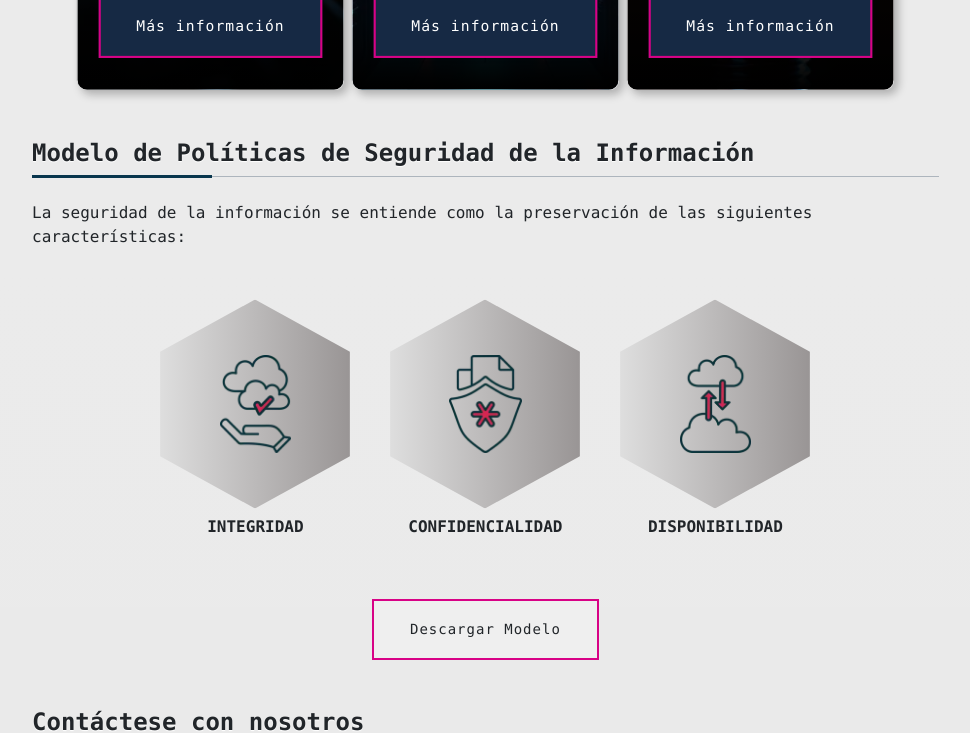
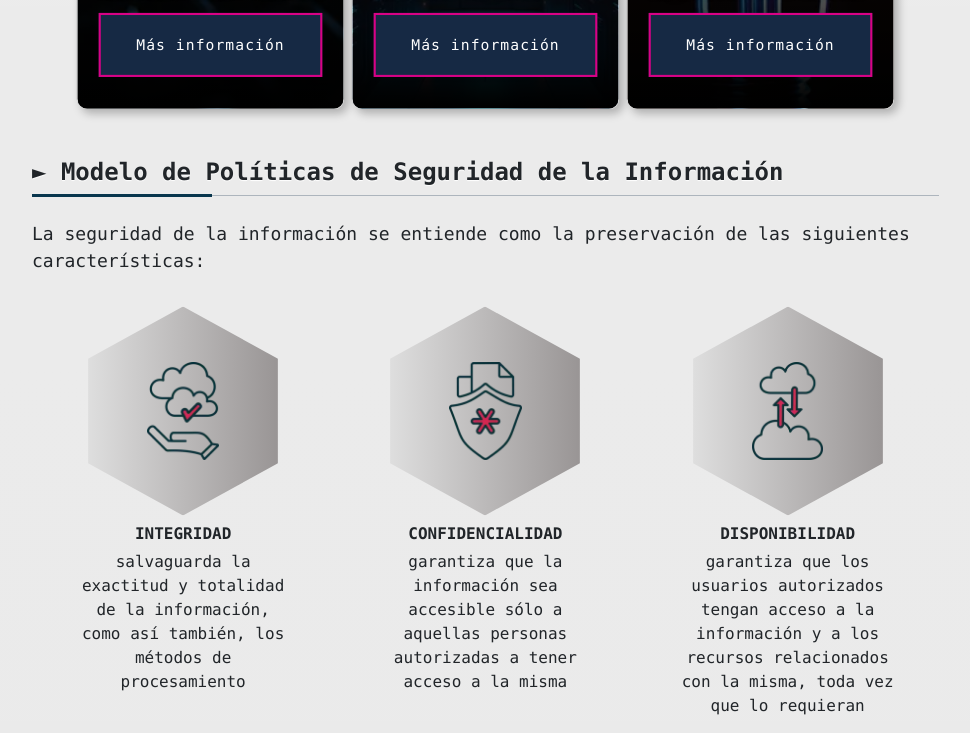
Before and after one commit to hernanr9317/sampleFrontendNextJs, a Next.js app: page / in a window 1280 px wide. Shown: the part 1160-1893 px from the top of the page, without its empty margins (12-982 px from the left). Built offline with nearby package versions, Linux system fonts and the light colour scheme; no server answers.

Commit message:
finish update landing page

```diff
--- a/components/Info/index.jsx
+++ b/components/Info/index.jsx
@@ -7,7 +7,7 @@ import normativa from '../../public/assets/info/normativa.webp';
 export const Info = () => {
   return (
     <div id="info" className="container-fluid mt-5 mb-5 infoContainer">
-      <h1 className="heading-1">Informáte</h1>
+      <h1 className="heading-1">► Informáte</h1>
       <div className="divider-1">
         {' '}
         <span></span>
--- a/components/Info/styles.scss
+++ b/components/Info/styles.scss
@@ -8,9 +8,9 @@
 
 /* Remove default margin */
 // h2,
-// p {
-//   margin: 0;
-// }
+p {
+  font-size: 18px;
+}
 
 h2 {
   font-size: 24px;
@@ -32,6 +32,10 @@ p.card__description {
 .container {
   padding-left: 0;
   padding-right: 0;
+
+  @include tablet {
+    margin-top: 32px;
+  }
 }
 
 .col-container{
--- a/components/ModeloSeguridad/ModelCol.jsx
+++ b/components/ModeloSeguridad/ModelCol.jsx
@@ -1,10 +1,11 @@
-export const ModelCol = ({title, src}) => {
+export const ModelCol = ({title, description, src}) => {
   return (
     // <>
-      <li className="honeycomb-cell">
-        <img className="honeycomb-cell__image" src={src.src} alt={title} />
-        <div className="honeycomb-cell__title">{title}</div>
-      </li>
+    <li className="honeycomb-cell">
+      <img className="honeycomb-cell__image" src={src.src} alt={title} />
+      <div className="honeycomb-cell__title">{title}</div>
+      <p className="honeycomb-cell__description">{description}</p>
+    </li>
     // </>
   );
 };
--- a/components/ModeloSeguridad/index.jsx
+++ b/components/ModeloSeguridad/index.jsx
@@ -27,7 +27,7 @@ export const ModeloSeguridad = () => {
     <div id="modelo" className="container-fluid modeloContainer">
       <Container>
         <h1 className="heading-1">
-          Modelo de Políticas de Seguridad de la Información
+          ► Modelo de Políticas de Seguridad de la Información
         </h1>
         <div className="divider-1">
           {' '}
@@ -38,9 +38,27 @@ export const ModeloSeguridad = () => {
           siguientes características:
         </p>
         <ul className="honeycomb">
-          <ModelCol title={'Integridad'} src={integridad} />
-          <ModelCol title={'Confidencialidad'} src={confidencialidad} />
-          <ModelCol title={'Disponibilidad'} src={disponibilidad} />
+          <ModelCol
+            title={'Integridad'}
+            src={integridad}
+            description={
+              'salvaguarda la exactitud y totalidad de la información, como así también, los métodos de procesamiento'
+            }
+          />
+          <ModelCol
+            title={'Confidencialidad'}
+            src={confidencialidad}
+            description={
+              'garantiza que la información sea accesible sólo a aquellas personas autorizadas a tener acceso a la misma'
+            }
+          />
+          <ModelCol
+            title={'Disponibilidad'}
+            src={disponibilidad}
+            description={
+              'garantiza que los usuarios autorizados tengan acceso a la información y a los recursos relacionados con la misma, toda vez que lo requieran'
+            }
+          />
         </ul>
         <div className="button-container">
           <CustomButton
--- a/components/ModeloSeguridad/styles.scss
+++ b/components/ModeloSeguridad/styles.scss
@@ -1,4 +1,8 @@
 .modeloContainer {
+
+p {
+  font-size: 18px;
+}
 
 $hexagon-width: 180px;
 $hexagon-height: $hexagon-width*.55;
@@ -16,7 +20,7 @@ $viewport-thereshold: $hexagon-width + $hexagon-margin;
   margin-top: 14px;
 
   @include tablet() {
-    margin-top: 84px;
+    margin-top: 218px;
 
     button {
       margin: auto;
@@ -52,24 +56,39 @@ $viewport-thereshold: $hexagon-width + $hexagon-margin;
 }
 
 .honeycomb {
+  align-items: center;
   display: flex;
   flex-wrap: wrap;
-  list-style: none;
   justify-content: center;
-  align-items: center;
   max-width: $honeycomb-max-width;
   margin: 0 auto 48px;
+  list-style: none;
   padding: 0;
+
+  @include tablet() {
+    margin-top: 32px;
+  }
 
   &-cell {
     flex: 0 1 $hexagon-width;
     max-width: $hexagon-width;
     height: $hexagon-height;
     margin: $hexagon-height/1.1 $hexagon-margin/1 $hexagon-margin+36px;
+    margin-bottom: 180px;
+    margin-top: 64px;
     position: relative;
     padding: 0.5em;
     text-align: center;
     z-index: 1;
+
+    //Este media query es para solucionar un bug en esta medida
+    @media (min-width: 524px) and (max-width: 767px) {
+      margin-bottom: 228px;
+    }
+
+    @include tablet() {
+      margin: 56px auto;
+    }
 
     &__title {
       height: 100%;
@@ -127,11 +146,33 @@ $viewport-thereshold: $hexagon-width + $hexagon-margin;
     }
 
     &__title {
+      display: flex;
+      margin-top: 115px;
       font-size: 16px;
+      position: absolute;
       left: 0;
-      margin-top: 115px;
+      width: 100%;
+    }
+
+    &__description {
+      display: flex;
+      font-size: 16px;
+      margin-top: 180px;
       position: absolute;
-      width: 100%;
+      right: -72px;
+      width: 324px;
+
+      //Este media query es para solucionar un bug en esta medida
+      @media (min-width: 524px) and (max-width: 767px) {
+        right: -30px;
+        width: 240px;
+      }
+
+      @include tablet() {
+        padding: 0 10px;
+        right: -30px;
+        width: 240px;
+      }
     }
 
     &::before {
@@ -154,20 +195,22 @@ $viewport-thereshold: $hexagon-width + $hexagon-margin;
 @media (max-width:#{2*$viewport-thereshold}){
   .honeycomb-cell {
     margin: #{$hexagon-margin/2 + $hexagon-height/2} $hexagon-margin;
-    margin-bottom: 94px;
+    // margin-left: 0;
+    margin-bottom: 186px;
   }
 }
 
-@media (min-width: #{2*$viewport-thereshold}) and (max-width:#{3*$viewport-thereshold}){
-  .honeycomb-cell:nth-child(3n) {
-    margin-right: calc(50% - #{$hexagon-width/2});
-    margin-left: calc(50% - #{$hexagon-width/2});
-  }
+//TODO: VER ESTE CODIGO Y MEJORARLO ES PARA QUE SE CENTRE EL ULTIMO ITEM EN ALGUNAS PANTALLAS TIPO TABLET
+// @media (min-width: #{2*$viewport-thereshold}) and (max-width:#{3*$viewport-thereshold}){
+//   .honeycomb-cell:nth-child(3n) {
+//     margin-right: calc(50% - #{$hexagon-width/2});
+//     margin-left: calc(50% - #{$hexagon-width/2});
+//   }
 
-  .honeycomb__placeholder:nth-child(3n + 5) {
-    display:block;
-  }
-}
+//   .honeycomb__placeholder:nth-child(3n + 5) {
+//     display:block;
+//   }
+// }
 
 @media (min-width: #{3*$viewport-thereshold}) and (max-width:#{4*$viewport-thereshold}) {
   .honeycomb-cell:nth-child(5n + 4) {
```
